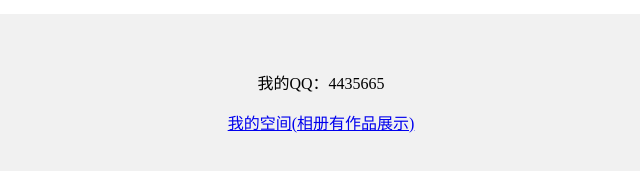
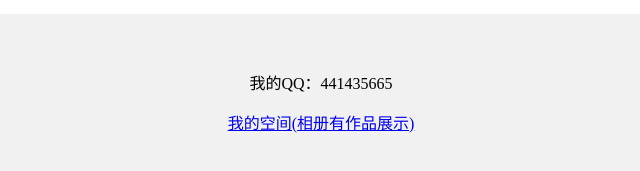
Before and after one commit to fengxiaowan/fxw, a plain HTML site: page index.html in a window 1280 px wide. Shown: the part 682-853 px from the top of the page, 319-959 px from the left. Drawn offline with Linux system fonts and the light colour scheme.

Commit message:
Update index.html

```diff
--- a/index.html
+++ b/index.html
@@ -38,7 +38,7 @@
      text-align:center;
      padding:40px;
     ">
-      <p>我的QQ：4435665</p>
+      <p>我的QQ：441435665</p>
       <a href="https://user.qzone.qq.com/441435665/infocenter">我的空间(相册有作品展示)</a>
     </div>
   </body>
```
